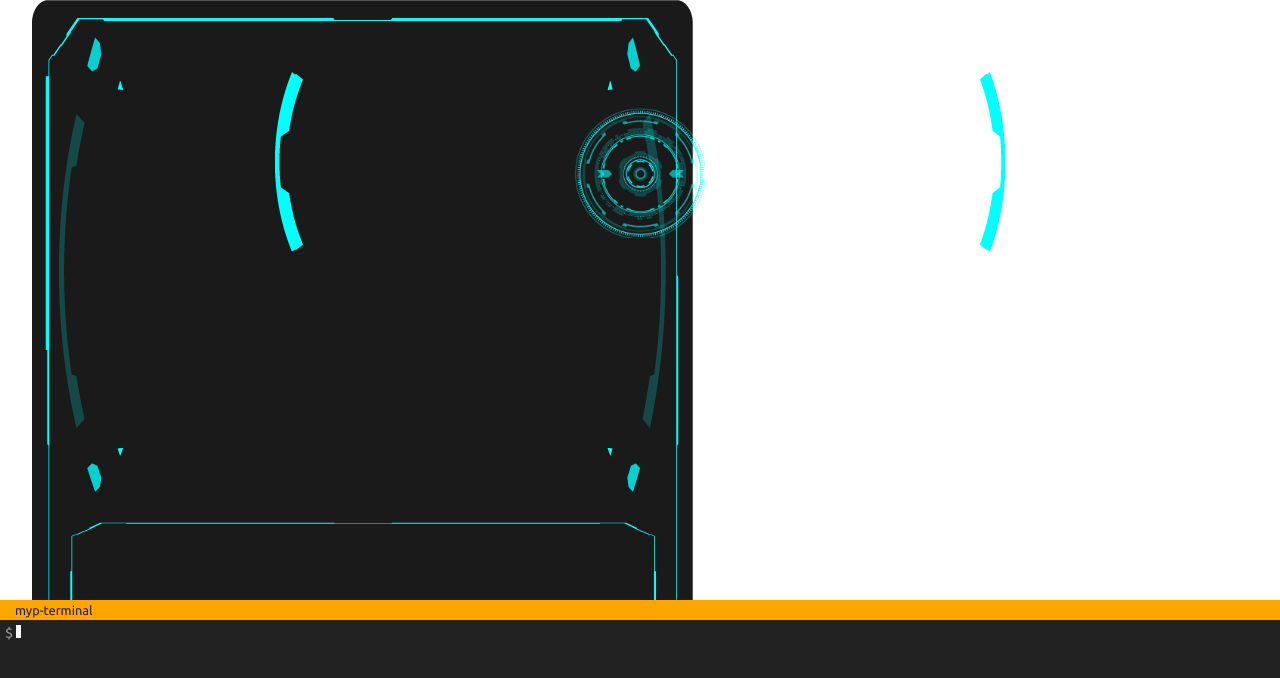
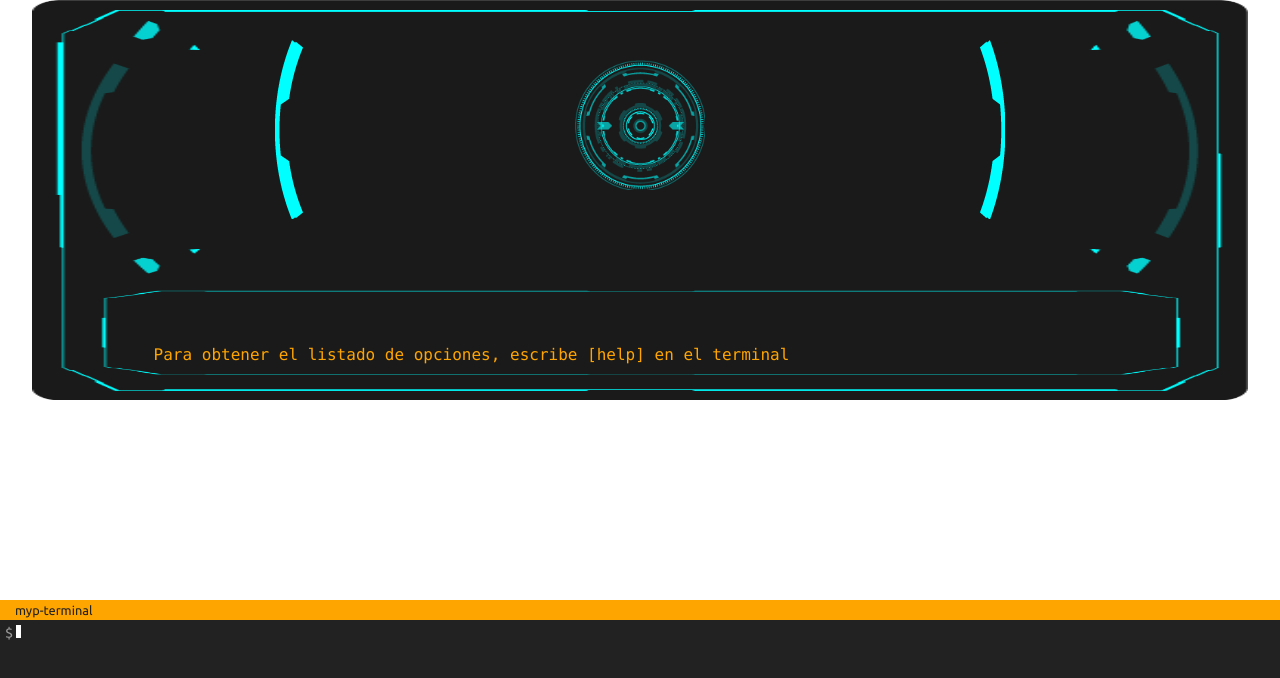
Before and after one commit to estebanrfp/myp-terminal, a plain HTML site: page index.html in a window 1280 px wide. Drawn offline with Linux system fonts and the light colour scheme.

Commit message:
Conexión de datos al monitor

```diff
--- a/css/styles.css
+++ b/css/styles.css
@@ -23,10 +23,12 @@ p, span {
 
 #datos{
     color: orange;
-    float:left;
     font-family:Consolas,monospace;
     font-size:100%;
-    position:relative;
+	position: absolute;
+	bottom: 5%;
+	left: 10%;
+	width: 80%;
 }
 
 #terminal {
@@ -85,8 +87,13 @@ p, span {
 
 .monitor {
 	margin: 0 auto;
+	position: relative;
 	width: 95%;
-	position: relative;
+}
+
+.monitor-img {
+	max-height: 400px;
+	width: 100%;
 }
 
 .rueda {
--- a/index.html
+++ b/index.html
@@ -8,12 +8,13 @@
 </head>
 <body>
 	<div class="monitor">
-		<img class="monitor-img" src="img/monitor-movil.png"alt="">
+		<img class="monitor-img" src="img/monitor-movil.png" alt="">
 		<div class="images1">
 			<img src="img/barra-left.png" alt="" class="barra-left">
 			<img src="img/barra-right.png" alt="" class="barra-right">
 			<img src="img/rueda.png"  width="130" height="130" alt="" class="rueda">
 		</div>
+		<p id="datos"></p>
 	</div>
 	<p id="datos"></p>
 	<div id="terminal">
```
